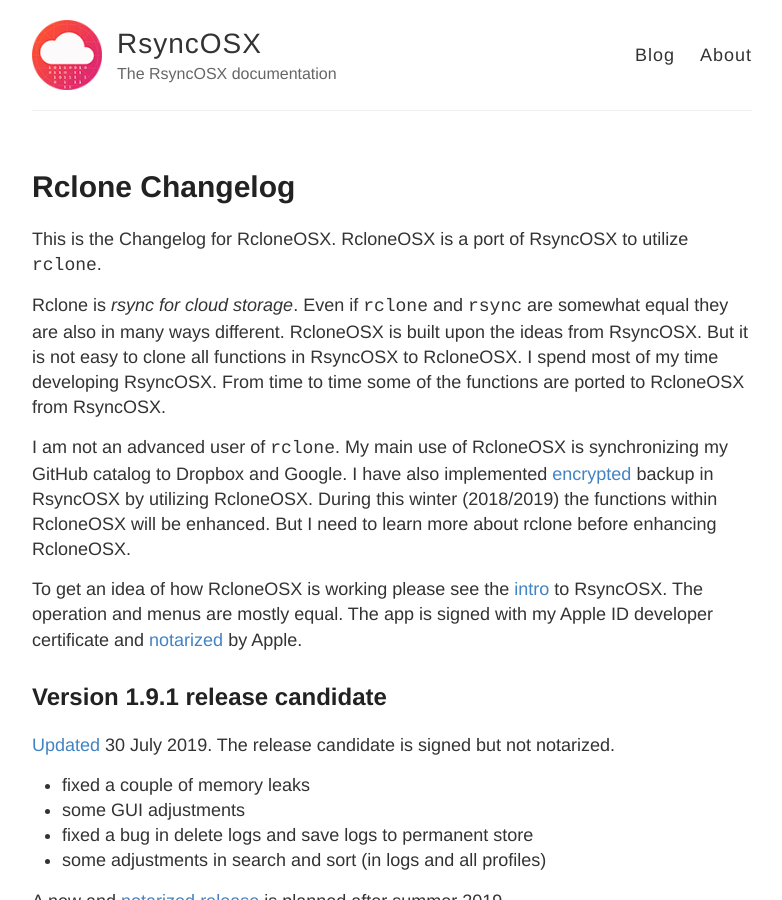
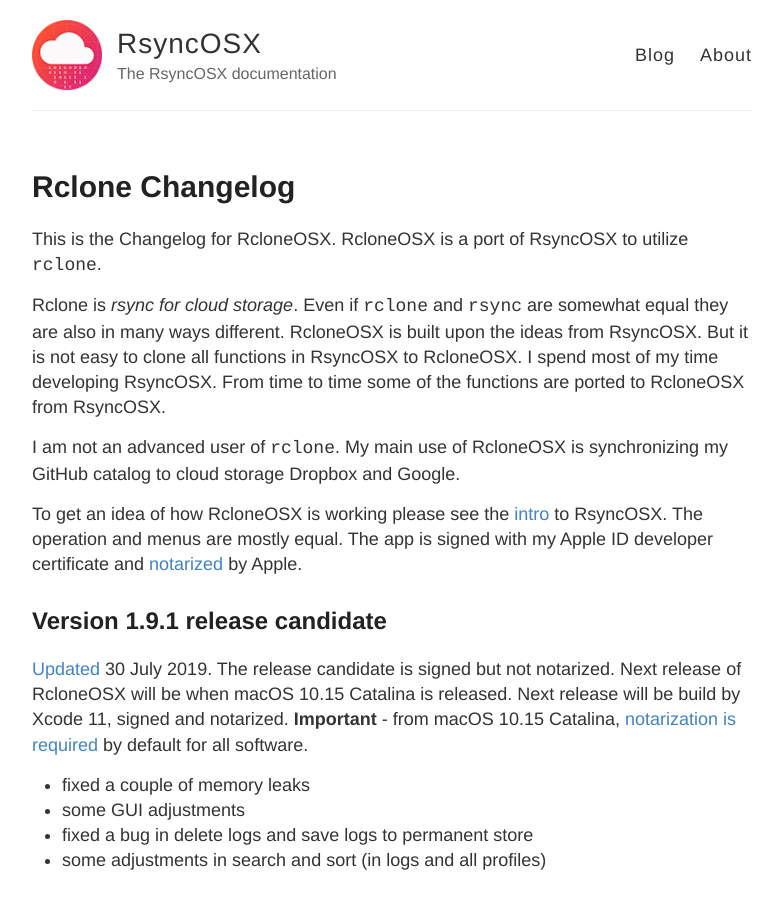
Before and after one commit to d2s/Documentation, a Jekyll site: the page built from _posts/2018-01-01-RcloneChangelog.md, in a window 1280 px wide and 900 px high. Shown: the whole window, without its empty margins (248-1030 px from the left). Built offline with Jekyll 4.4.1, drawn with Linux system fonts in a browser that asks for light colours; some of the changed text lies outside the part shown.

Commit message:
Update 2018-01-01-RcloneChangelog.md

```diff
--- a/_posts/2018-01-01-RcloneChangelog.md
+++ b/_posts/2018-01-01-RcloneChangelog.md
@@ -7,20 +7,18 @@ This is the Changelog for RcloneOSX. RcloneOSX is a port of RsyncOSX to utilize
 
 Rclone is *rsync for cloud storage*. Even if `rclone` and `rsync` are somewhat equal they are also in many ways different. RcloneOSX is built upon the ideas from RsyncOSX. But it is not easy to clone all functions in RsyncOSX to RcloneOSX. I spend most of my time developing RsyncOSX. From time to time some of the functions are ported to RcloneOSX from RsyncOSX.
 
-I am not an advanced user of `rclone`. My main use of RcloneOSX is  synchronizing my GitHub catalog to Dropbox and Google. I have also implemented [encrypted](/Encrypted) backup in RsyncOSX by utilizing RcloneOSX. During this winter (2018/2019) the functions within RcloneOSX will be enhanced. But I need to learn more about rclone before enhancing RcloneOSX.
+I am not an advanced user of `rclone`. My main use of RcloneOSX is  synchronizing my GitHub catalog to cloud storage Dropbox and Google.
 
 To get an idea of how RcloneOSX is working please see the [intro](/Intro) to RsyncOSX. The operation and menus are mostly equal. The app is signed with my Apple ID developer certificate and [notarized](/Notarized) by Apple.
 
 ## Version 1.9.1 release candidate
 
-[Updated](https://github.com/rsyncOSX/rcloneosx/releases/tag/v1.9.1) 30 July 2019. The release candidate is signed but not notarized.
+[Updated](https://github.com/rsyncOSX/rcloneosx/releases/tag/v1.9.1) 30 July 2019. The release candidate is signed but not notarized. Next release of RcloneOSX will be when macOS 10.15 Catalina is released. Next release will be build by Xcode 11, signed and notarized. **Important** - from macOS 10.15 Catalina, [notarization is required](/Notarized) by default for all software.
 
 - fixed a couple of memory leaks
 - some GUI adjustments
 - fixed a bug in delete logs and save logs to permanent store
 - some adjustments in search and sort (in logs and all profiles)
-
-A new and [notarized release](/Notarized) is planned after summer 2019.
 
 ## Version 1.9.0
 
```
